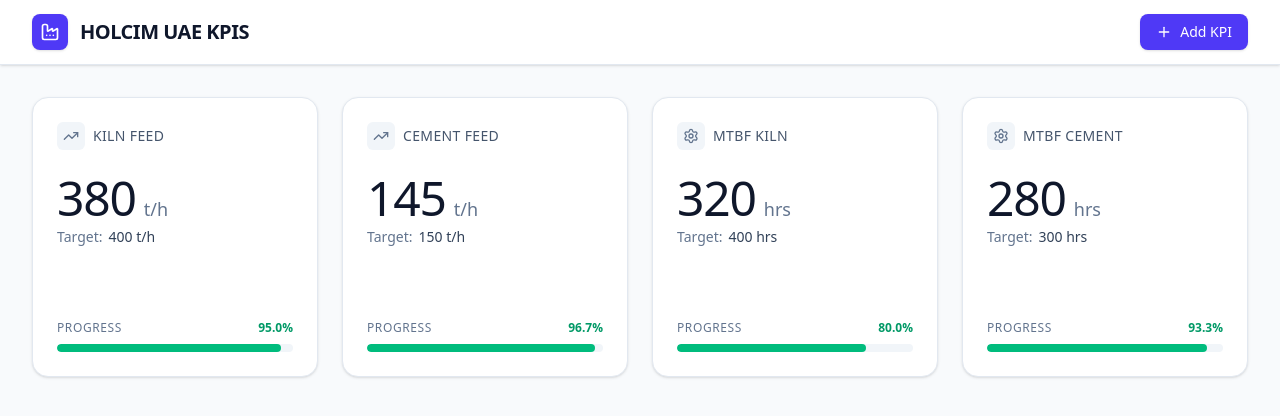
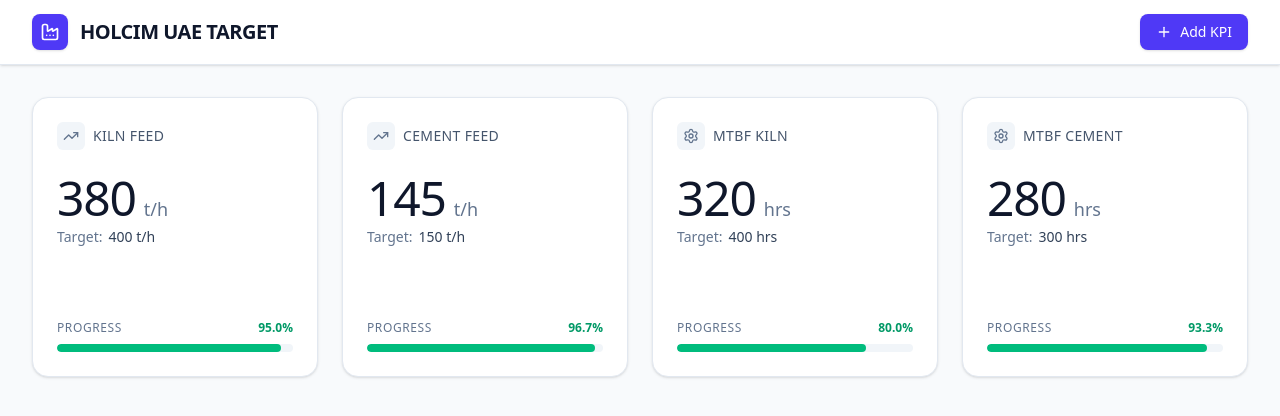
Before and after one commit to ahmedkrakha1/A, a React (Vite) app: page / in a window 1280 px wide. Shown: the top 416 px of the page. Built offline with nearby package versions, Linux system fonts and the light colour scheme; no server answers; the database is empty.

Commit message:
feat: Update dashboard title to reflect target focus
The dashboard title has been updated from "HOLCIM UAE KPIS" to "HOLCIM UAE TARGET" to more accurately reflect the application's current focus on tracking and managing targets.

```diff
--- a/src/App.tsx
+++ b/src/App.tsx
@@ -155,7 +155,7 @@
             <div className="bg-indigo-600 p-2 rounded-lg text-white shadow-sm">
               <Factory size={20} />
             </div>
-            <h1 className="text-xl font-semibold tracking-tight text-slate-900">HOLCIM UAE KPIS</h1>
+            <h1 className="text-xl font-semibold tracking-tight text-slate-900">HOLCIM UAE TARGET</h1>
             {loading && (
               <div className="animate-spin text-indigo-400 ml-2">
                 <Settings size={16} />
```
